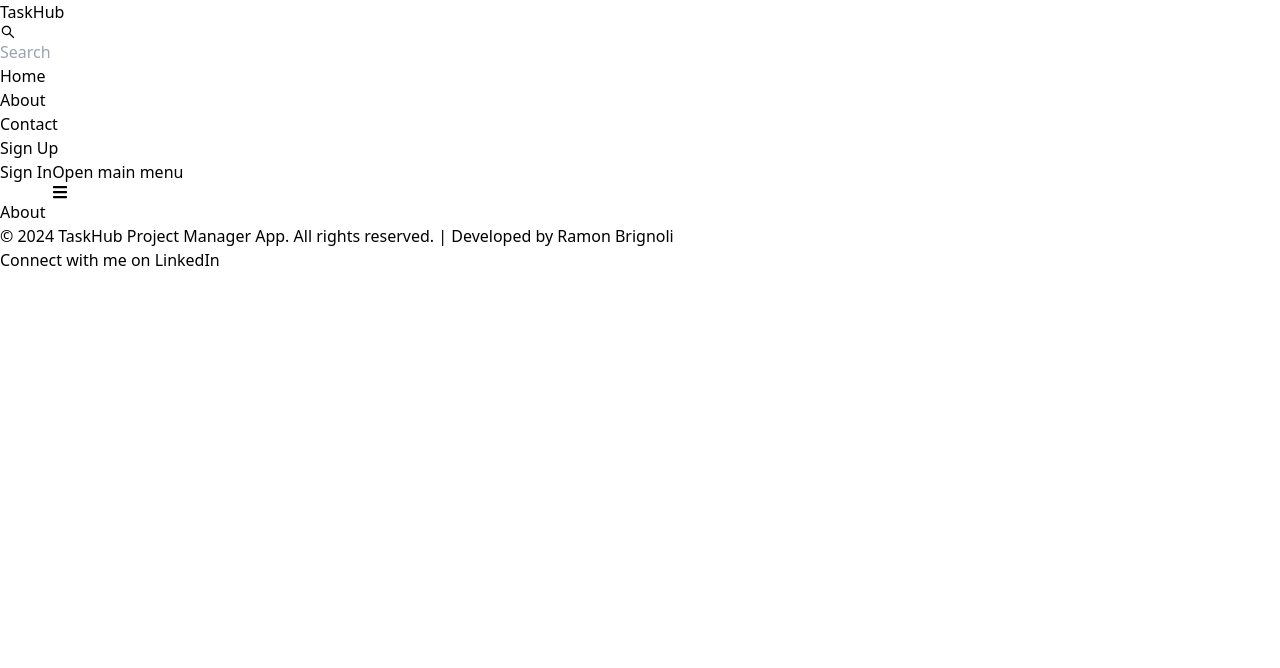
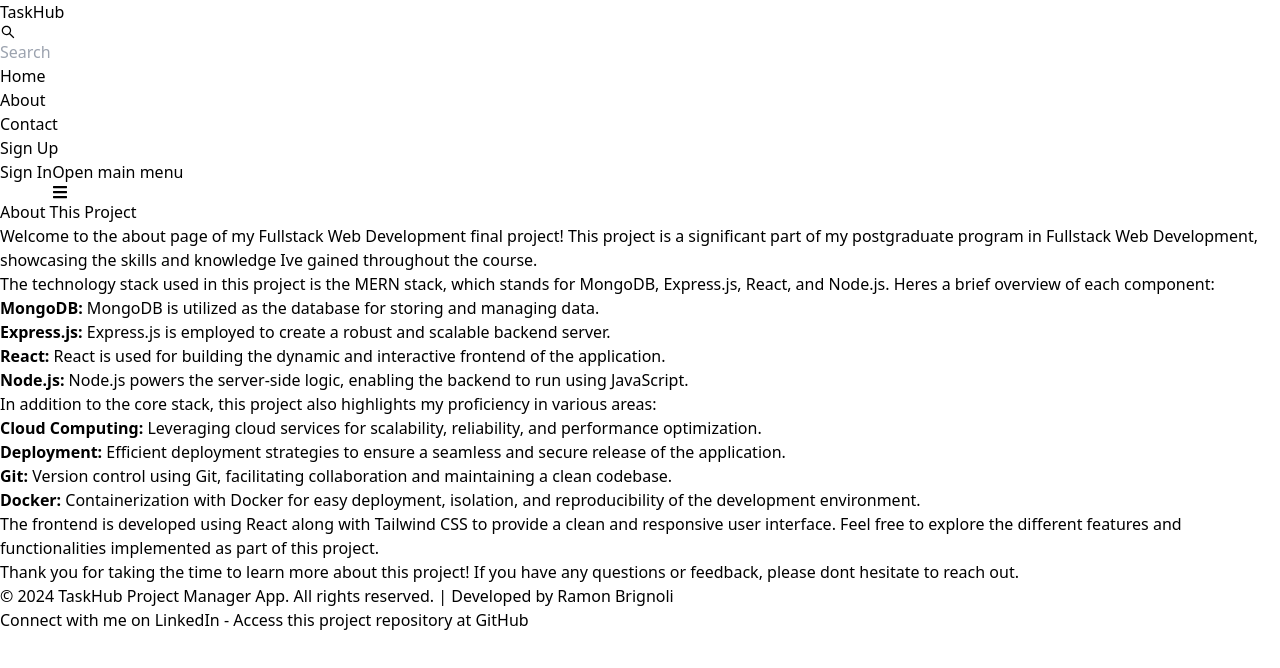
Before and after one commit to RBrignoli/taskhub, a React app in the folder client/: page /about in a window 1280 px wide. Shown: the top 668 px of the page. Built offline with nearby package versions, Linux system fonts and the light colour scheme; the HTML template or start-up script is replaced by a standard one.

Commit message:
auth feat: changes on signin and about me

```diff
--- a/client/src/component/Footer.jsx
+++ b/client/src/component/Footer.jsx
@@ -1,14 +1,14 @@
-
-import React from 'react';
+import React from "react";
 
 const Footer = () => {
   return (
     <footer className="bg-gray-800 text-white p-4">
       <div className="container mx-auto">
         <p className="text-center">
-            &copy; 2024 TaskHub Project Manager App. All rights reserved. | Developed by Ramon Brignoli
+          &copy; 2024 TaskHub Project Manager App. All rights reserved. |
+          Developed by Ramon Brignoli
           <br />
-            Connect with me on{' '}
+          Connect with me on{" "}
           <a
             href="https://www.linkedin.com/in/ramon-brignoli"
             target="_blank"
@@ -17,6 +17,16 @@ const Footer = () => {
           >
             LinkedIn
           </a>
+          {" - "}
+          Access this project repository at{" "}
+          <a
+            href="https://github.com/RBrignoli/taskhub"
+            target="_blank"
+            rel="noopener noreferrer"
+            className="text-blue-500"
+          >
+            GitHub
+          </a>
         </p>
       </div>
     </footer>
--- a/client/src/component/Header.jsx
+++ b/client/src/component/Header.jsx
@@ -1,5 +1,5 @@
-import { Button, Navbar, NavbarCollapse, TextInput } from "flowbite-react";
-import React from "react";
+import { Button, Navbar, TextInput } from "flowbite-react";
+import  { React } from "react";
 import { Link, useLocation } from "react-router-dom";
 import { AiOutlineSearch } from "react-icons/ai";
 
--- a/client/src/pages/About.jsx
+++ b/client/src/pages/About.jsx
@@ -1,7 +1,82 @@
-import React from 'react'
+import React from "react";
 
-export default function About() {
+const About = () => {
   return (
-    <div>About</div>
-  )
-}
+    <div className="min-h-screen mt-20">
+      <div className="max-w-3xl mx-auto p-8 bg-white shadow-md rounded-md">
+        <h2 className="text-3xl font-bold mb-6">About This Project</h2>
+
+        <p className="text-lg mb-4">
+          Welcome to the about page of my Fullstack Web Development final
+          project! This project is a significant part of my postgraduate program
+          in Fullstack Web Development, showcasing the skills and knowledge Ive
+          gained throughout the course.
+        </p>
+
+        <p className="text-lg mb-4">
+          The technology stack used in this project is the MERN stack, which
+          stands for MongoDB, Express.js, React, and Node.js. Heres a brief
+          overview of each component:
+        </p>
+
+        <ul className="list-disc ml-8 text-lg mb-4">
+          <li>
+            <strong>MongoDB:</strong> MongoDB is utilized as the database for
+            storing and managing data.
+          </li>
+          <li>
+            <strong>Express.js:</strong> Express.js is employed to create a
+            robust and scalable backend server.
+          </li>
+          <li>
+            <strong>React:</strong> React is used for building the dynamic and
+            interactive frontend of the application.
+          </li>
+          <li>
+            <strong>Node.js:</strong> Node.js powers the server-side logic,
+            enabling the backend to run using JavaScript.
+          </li>
+        </ul>
+
+        <p className="text-lg mb-4">
+          In addition to the core stack, this project also highlights my
+          proficiency in various areas:
+        </p>
+
+        <ul className="list-disc ml-8 text-lg mb-4">
+          <li>
+            <strong>Cloud Computing:</strong> Leveraging cloud services for
+            scalability, reliability, and performance optimization.
+          </li>
+          <li>
+            <strong>Deployment:</strong> Efficient deployment strategies to
+            ensure a seamless and secure release of the application.
+          </li>
+          <li>
+            <strong>Git:</strong> Version control using Git, facilitating
+            collaboration and maintaining a clean codebase.
+          </li>
+          <li>
+            <strong>Docker:</strong> Containerization with Docker for easy
+            deployment, isolation, and reproducibility of the development
+            environment.
+          </li>
+        </ul>
+
+        <p className="text-lg">
+          The frontend is developed using React along with Tailwind CSS to
+          provide a clean and responsive user interface. Feel free to explore
+          the different features and functionalities implemented as part of this
+          project.
+        </p>
+
+        <p className="text-lg mt-6">
+          Thank you for taking the time to learn more about this project! If you
+          have any questions or feedback, please dont hesitate to reach out.
+        </p>
+      </div>
+    </div>
+  );
+};
+
+export default About;
--- a/client/src/pages/SignIn.jsx
+++ b/client/src/pages/SignIn.jsx
@@ -1,15 +1,18 @@
-import React, { useState } from 'react';
-import { Link } from 'react-router-dom';
-import { AiOutlineMail, AiOutlineLock } from 'react-icons/ai';
-import { Button, TextInput } from "flowbite-react";
+import { useState } from "react";
+import { Link } from "react-router-dom";
+import { AiOutlineMail, AiOutlineLock } from "react-icons/ai";
+import { Button, TextInput, Alert } from "flowbite-react";
+import API_URLS from "../services/server-urls";
+import apiService from "../services/api";
 
 const SignInPage = () => {
   const [formData, setFormData] = useState({
-    email: '',
-    password: '',
+    email: "",
+    password: "",
   });
 
   const [showPassword, setShowPassword] = useState(false);
+  const [Message, setMessage] = useState(null);
 
   const handleChange = (e) => {
     setFormData({
@@ -24,27 +27,20 @@ const SignInPage = () => {
 
   const handleSubmit = async (e) => {
     e.preventDefault();
-
-    // Perform sign-in API call
-    const apiUrl = '{url}/auth/signin'; // replace with your actual sign-in API endpoint
     try {
-      const response = await fetch(apiUrl, {
-        method: 'POST',
-        headers: {
-          'Content-Type': 'application/json',
-        },
-        body: JSON.stringify(formData),
-      });
-
-      if (response.ok) {
-        alert('Sign In successful!');
-        // You may redirect to another page or perform additional actions after successful sign-in
+      const response = await apiService.api(
+        JSON.stringify(formData),
+        API_URLS.signin,
+        "POST"
+      );
+      console.log(response);
+      if (response.status === 200) {
+        setMessage("Signin successfully!");
       } else {
-        alert('Sign In failed. Please check your credentials and try again.');
+        setMessage("Wrong email or password, please try again.");
       }
     } catch (error) {
-      console.error('Error during sign-in:', error);
-      alert('Error during sign-in. Please try again.');
+      setMessage("Error during Signup. Please try again.");
     }
   };
 
@@ -59,12 +55,8 @@ const SignInPage = () => {
             </span>
             Hub
           </Link>
-          <p className="text-sm mt-5">
-            Este é um projeto de estudo,
-          </p>
-          <p className="text-sm">
-            Faça o login com seu email e senha
-          </p>
+          <p className="text-sm mt-5">This project is part of a study,</p>
+          <p className="text-sm">Sign-In with email and password</p>
         </div>
         {/* right */}
         <form
@@ -116,6 +108,7 @@ const SignInPage = () => {
             </Link>
           </div>
           <Button type="submit">Sign In</Button>
+          {Message && <Alert className="">{Message}</Alert>}
         </form>
       </div>
     </div>
```
Lines whose indentation alone changed are shown as unchanged.
